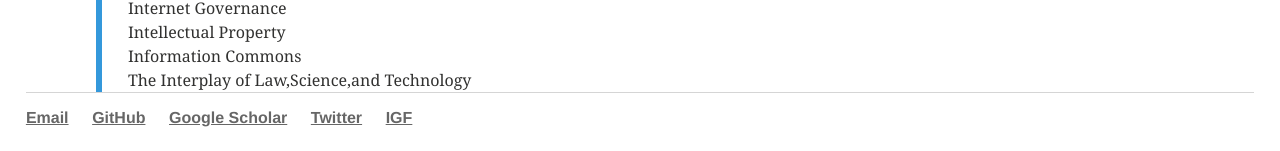
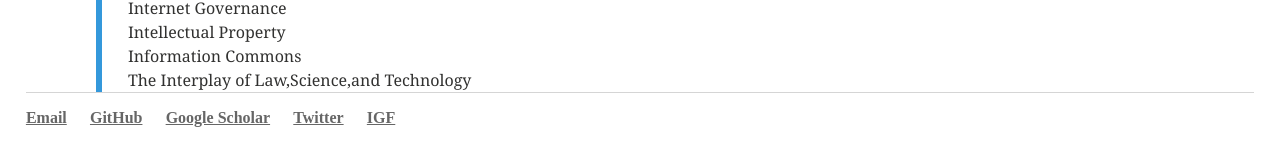
Before and after one commit to eunchangchoi/eunchangchoi.github.io, a Jekyll site: the page built from index.md, in a window 1280 px wide. Shown: the part 1296-1447 px from the top of the page. Built offline with Jekyll 4.4.1, drawn with Linux system fonts in a browser that asks for light colours.

Commit message:
Update main.scss

```diff
--- a/css/main.scss
+++ b/css/main.scss
@@ -57,7 +57,7 @@
 	text-decoration:none;
 }
 
-nav ul, footer ul { font-size: 1em; font-family: 'Helvetica', 'Arial', 'Sans-Serif'; padding: 0px; list-style: none; font-weight: bold; }
-nav ul li, footer ul li { display: inline; margin-right: 20px; }
+nav ul, footer ul { font-size: 1em; font-family: 'Times New Roman' ; padding: 0px; list-style: none; font-weight: bold; }
+nav ul li, footer ul li {display: inline; margin-right: 20px; }
 
 footer {border-top: 1px solid #d5d5d5; font-size:.8em; }
```
